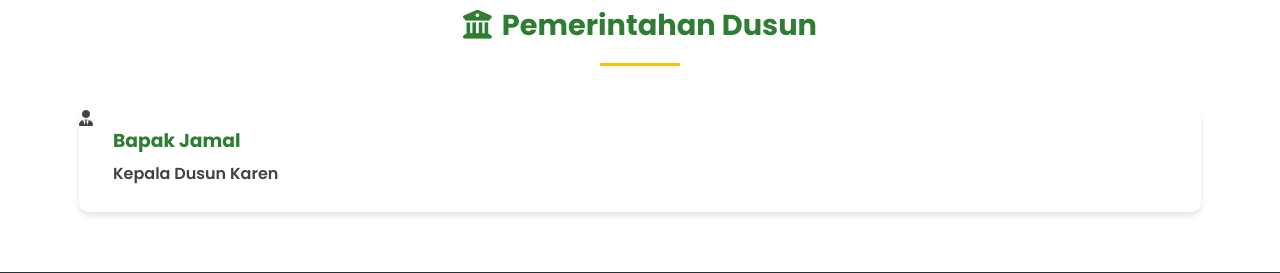
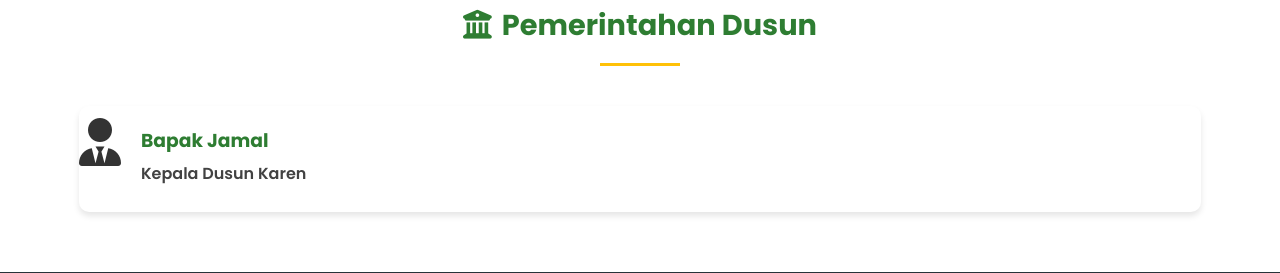
Before and after one commit to lilstr/KarenKeren, a PHP site: page /profil.html in a window 1280 px wide. Shown: the part 3364-3637 px from the top of the page. Run offline with PHP 8.4, Linux system fonts and the light colour scheme.

Commit message:
Update style.css

```diff
--- a/assets/css/style.css
+++ b/assets/css/style.css
@@ -558,14 +558,11 @@ body {
 
 }
 
-.government-image {
-    width: 150px;
-}
-
-.government-image img {
-    width: 100%;
-    height: 100%;
-    object-fit: cover;
+.government-icon {
+    font-size: 3rem; /* Adjust size as needed */
+    color: #333; /* Icon color */
+    margin-bottom: 1rem;
+    text-align: center;
 }
 
 .government-info {
```
